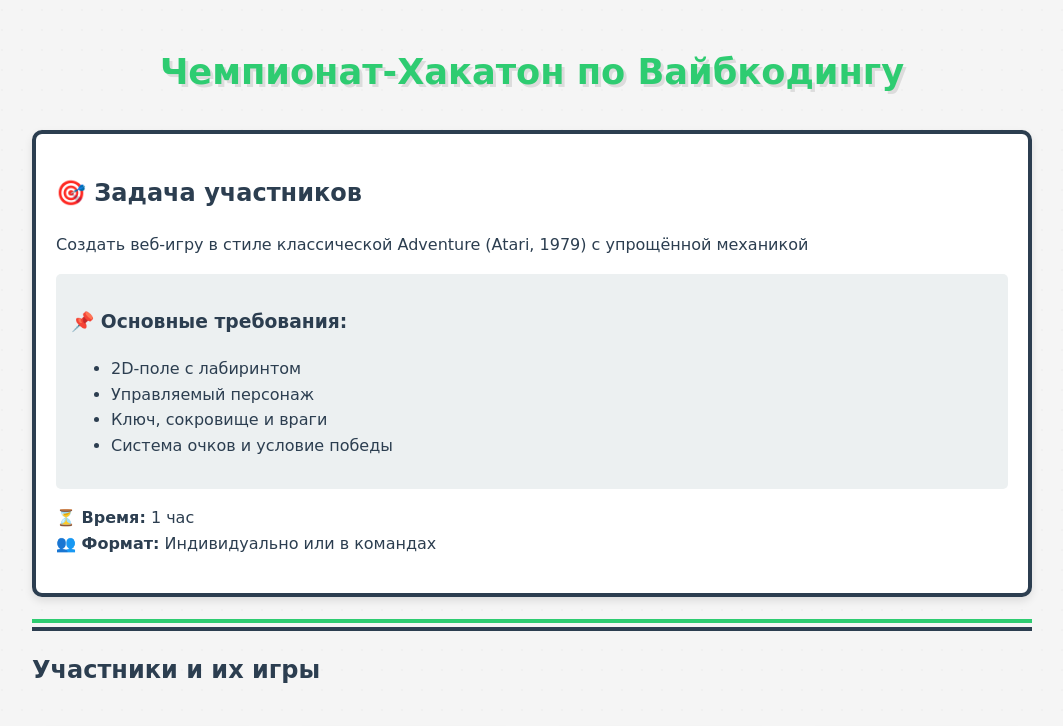
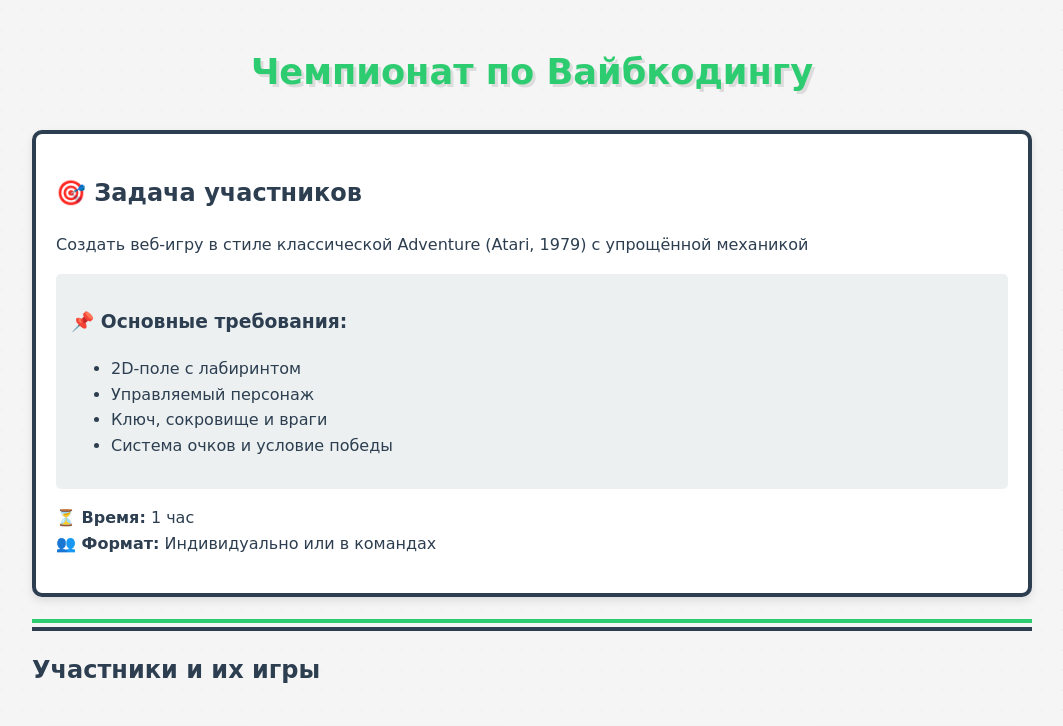
Before and after one commit to X200L/Vibe-hack, a plain HTML site: page index.html in a window 1280 px wide. Shown: the top 726 px of the page, without its empty margins (108-1171 px from the left). Drawn offline with Linux system fonts and the light colour scheme.

Commit message:
Update index.html

```diff
--- a/index.html
+++ b/index.html
@@ -135,7 +135,7 @@
     </style>
 </head>
 <body>
-    <h1> Чемпионат-Хакатон по Вайбкодингу</h1>
+    <h1> Чемпионат по Вайбкодингу</h1>
 
     <div class="header">
         <h2>🎯 Задача участников</h2>
```
